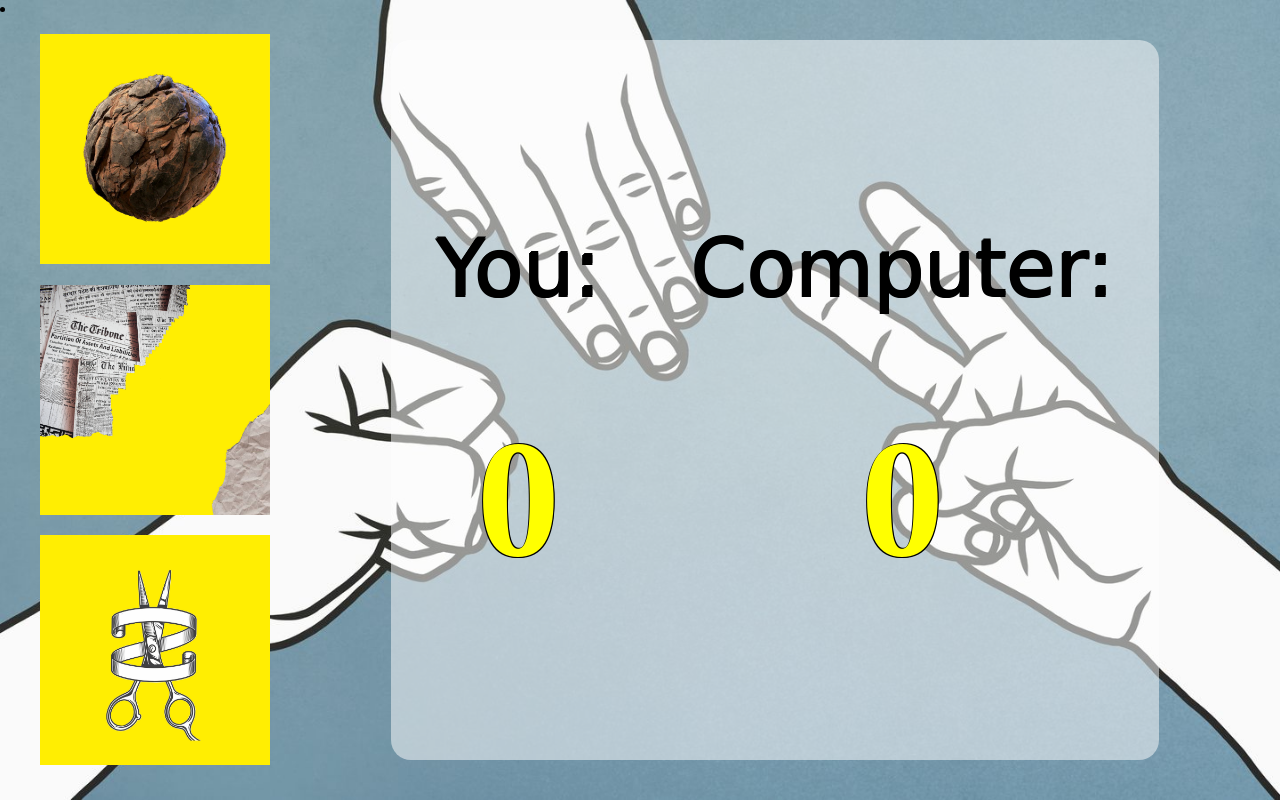
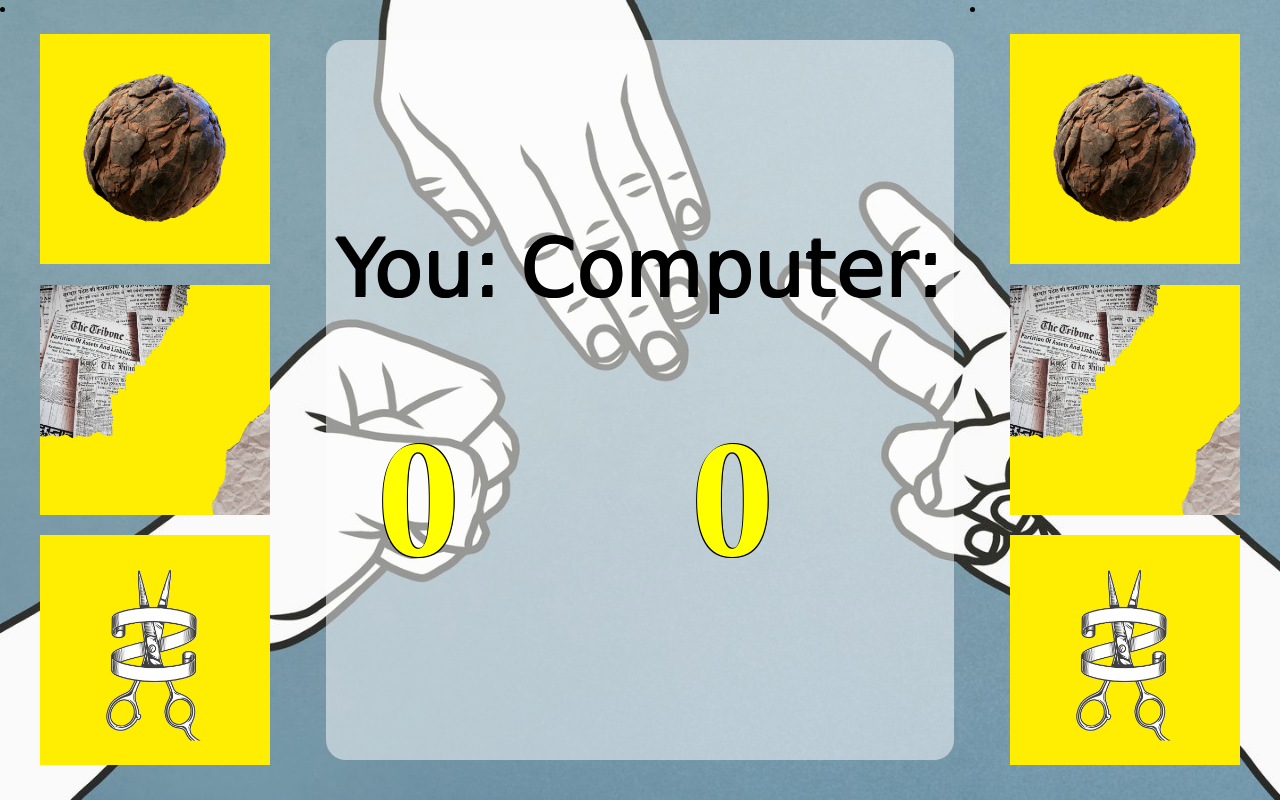
Before and after one commit to Julia-Konoval/rockPaperScissors, a plain HTML site: page index.html in a window 1280 px wide. Drawn offline with nearby package versions, Linux system fonts and the light colour scheme; a web font is replaced by a local one.

Commit message:
computerselection animation was added

```diff
--- a/game.js
+++ b/game.js
@@ -2,6 +2,11 @@ let options = ["rock", "paper", "scissors"];
 let playerResults = 0;
 let computerResults = 0;
 let roundsPlayed = 0;
+let imagesArray = [
+  "images/Stickers-tool.jpg",
+  "images/paper.jpg",
+  "images/scissors.jpg",
+];
 
 function playRound(computerSelection, playerSelection) {
   console.log(`computer:${computerSelection}`);
@@ -55,7 +60,17 @@ document.querySelector("#scissors").addEventListener("click", () => {
   playRound(computerSelection, playerSelection);
   displayScore();
 });
+function displayComputerChoice() {
+  let computerSelection = options[Math.floor(Math.random() * options.length)];
 
+  if (computerSelection === options[0]) {
+    $("#computerRock").trigger("click");
+  } else if (computerSelection === options[1]) {
+    $("#computerPaper").trigger("click");
+  } else {
+    $("#computerScissors").trigger("click");
+  }
+}
 // console.log(computerSelection);
 displayScore();
 // playRound(computerSelection);
--- a/index.html
+++ b/index.html
@@ -47,6 +47,7 @@
         </ul>
       </li>
     </div>
+
     <div id="container">
       <div id="userResults">
         <p>You:</p>
@@ -57,6 +58,40 @@
         <h1 id="computer-score">0</h1>
       </div>
     </div>
+    <div id="computer-decisions">
+      <li>
+        <ul>
+          <img
+            id="computerRock"
+            name="computerRock"
+            class="computer-options"
+            src="images/Stickers-tool.jpg"
+            alt="rock"
+            onmousedown="rockSound.play()"
+          />
+        </ul>
+        <ul>
+          <img
+            id="computerPaper"
+            name="computerPaper"
+            class="computer-options"
+            src="images/paper.jpg"
+            alt="paper"
+            onmousedown="paperSound.play()"
+          />
+        </ul>
+        <ul>
+          <img
+            id="computerScissors"
+            name="computerScissors"
+            class="computer-options"
+            src="images/scissors.jpg"
+            alt="scissors"
+            onmousedown="scissorsSound.play()"
+          />
+        </ul>
+      </li>
+    </div>
     <script src="game.js"></script>
   </body>
 </html>
--- a/stylesheet.css
+++ b/stylesheet.css
@@ -52,6 +52,7 @@ p {
   display: flex;
   flex-direction: row;
   justify-content: space-around;
+  margin-right: 7vh;
 }
 .options {
   height: 230px;
@@ -67,3 +68,24 @@ p {
   transform: translateY(4px);
   transition: margin-right 2s;
 }
+#computer-decisions {
+  display: flex;
+  flex-direction: row;
+  justify-content: space-around;
+  margin-right: 5vh;
+  margin-left: 2vh;
+}
+.computer-options {
+  height: 230px;
+  width: 230px;
+}
+
+.computer-options:hover {
+  border-radius: 50%;
+}
+
+.computer-options:active {
+  box-shadow: 0 5px rgb(5, 5, 5);
+  transform: translateY(4px);
+  transition: margin-right 2s;
+}
```
